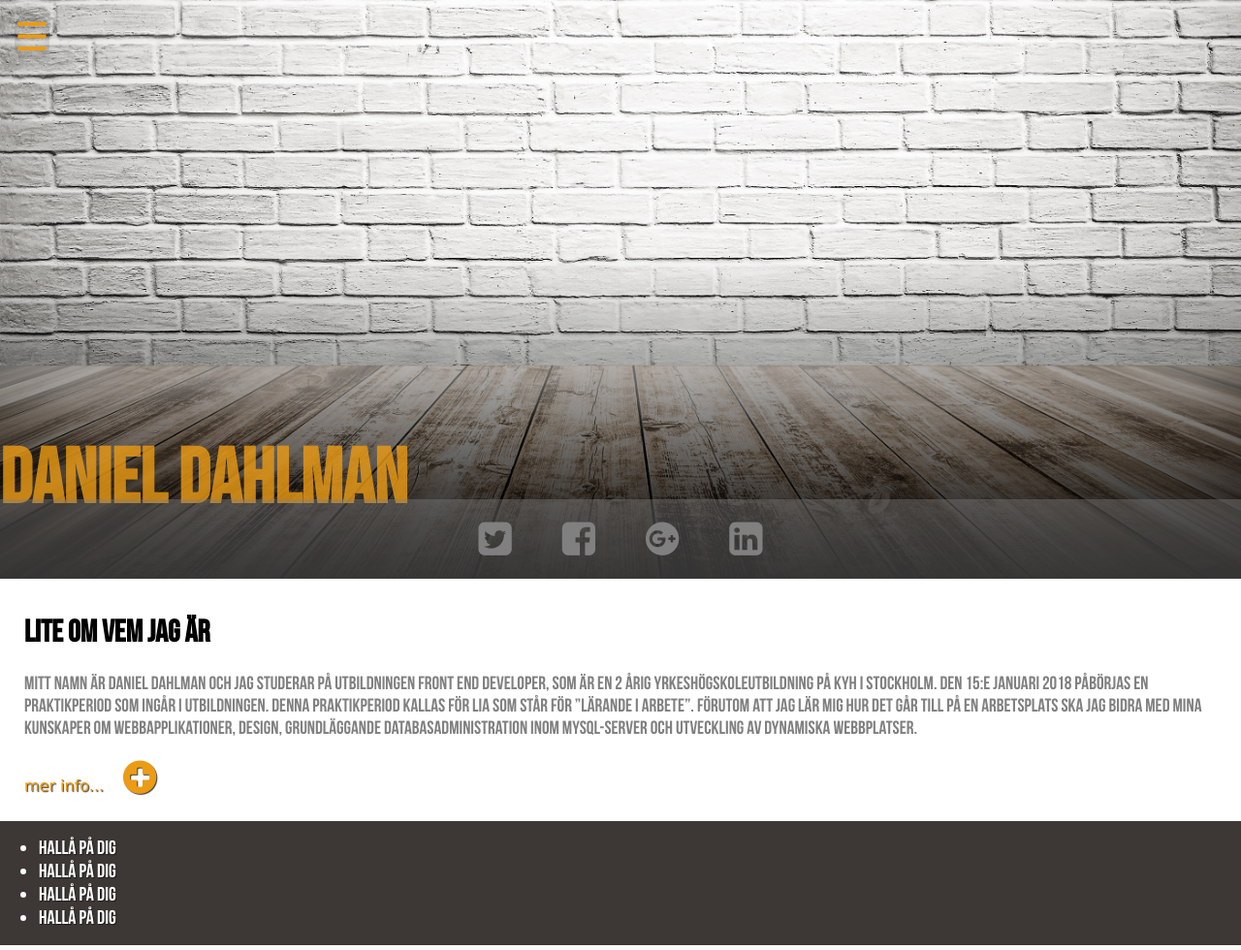
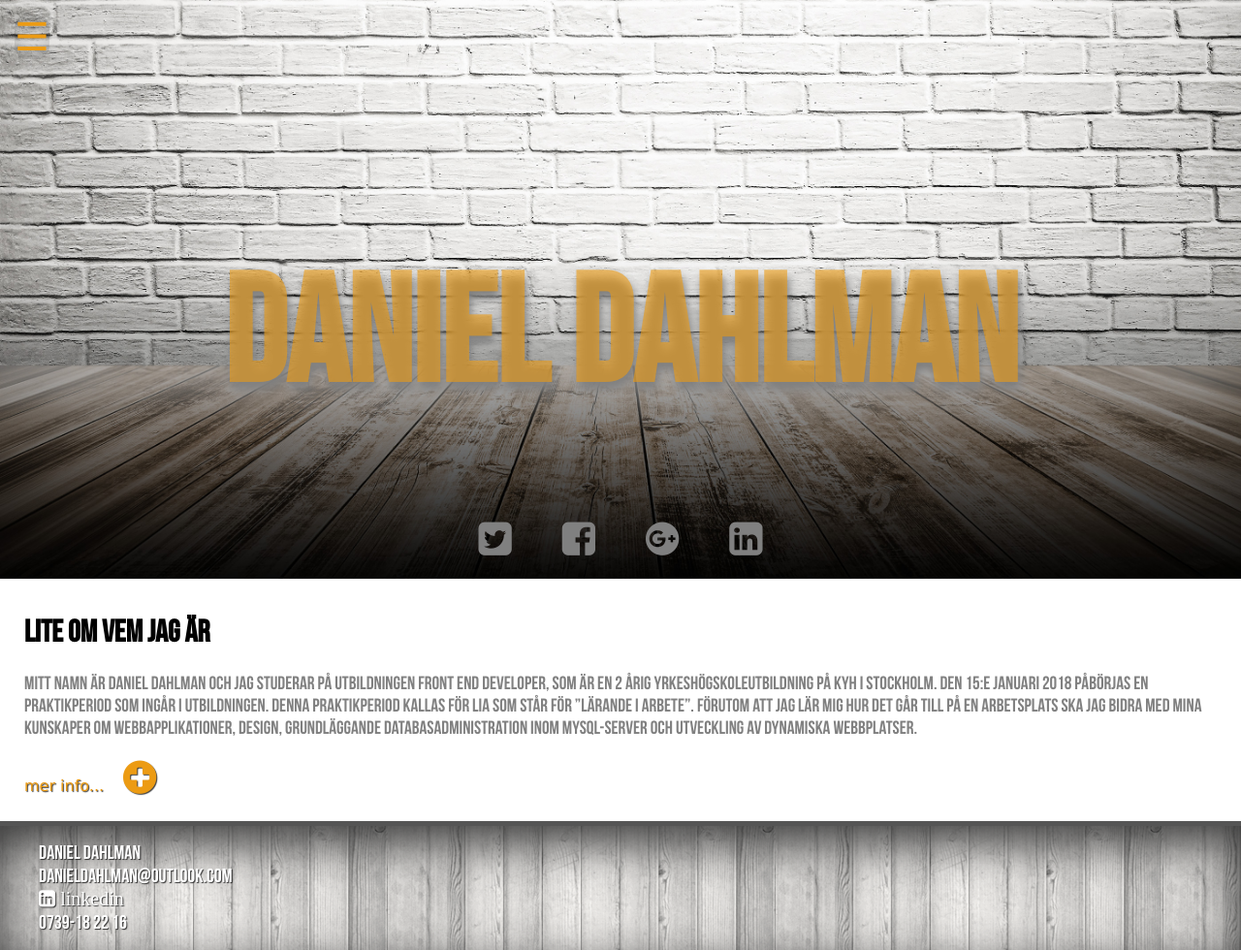
Before and after one commit to ddahlman/individual_project, a PHP site: page /about.html in a window 1280 px wide. Shown: the whole page at 97% size. Run offline with PHP 8.4, Linux system fonts and the light colour scheme.

Commit message:
changed images index and about to darker

```diff
--- a/CSS/myStyle.css
+++ b/CSS/myStyle.css
@@ -241,23 +241,31 @@
 
                                                         .h1-header-about {
                                                             position: absolute;
-                                                            justify-content: center;
-                                                            align-content: center;
-                                                            flex-flow: row wrap;
                                                             display: flex;
-                                                            flex: 1;
+                                                            top: 25%;
                                                         }
 
                                                         .h1-flex-about {
-                                                            font: bold 80px BebasNeue;
-                                                            color: rgba(236, 155, 19, 0.8);
+                                                            font: bold 156px BebasNeue;
+                                                            color: rgba(236, 155, 19, 0.6);
+                                                            text-shadow: 2px 8px 10px #808080;
                                                             flex: 1;
                                                         }
                                                         /*footer---------------------------------------------------------------------------------------------*/
 
                                                         footer {
                                                             flex: 1;
-                                                            background-color: #3d3835;
+                                                            background-image: url('../img/whitewoodBackground.png');
+                                                            color: #fff;
+                                                            border-top: 5px solid #555;
+                                                            box-shadow: 2px 17px 50px #333 inset;
+                                                        }
+
+                                                        footer li {
+                                                            list-style: none;
+                                                        }
+
+                                                        footer li a {
                                                             color: #fff;
                                                         }
                                                         /*flex-grid------------------------------------------------------------------------------------------*/
@@ -298,6 +306,7 @@
                                                             flex-direction: column;
                                                             position: relative;
                                                             justify-content: flex-end;
+                                                            align-items: center;
                                                         }
 
                                                         .flex-col-img2 {
@@ -305,6 +314,7 @@
                                                             flex-direction: column;
                                                             position: relative;
                                                             justify-content: flex-end;
+                                                            align-items: center;
                                                             flex: 1;
                                                         }
 
@@ -344,7 +354,6 @@
 
                                                         .like-block {
                                                             position: absolute;
-                                                            background-color: rgba(128, 128, 128, 0.4);
                                                             width: 100%;
                                                             justify-content: center;
                                                             display: flex;
@@ -464,5 +473,6 @@
                                                             }
                                                             .h1-flex-about {
                                                                 font-size: 50px;
+                                                                padding: 0 30px 23px 67px;
                                                             }
                                                         }
--- a/about.html
+++ b/about.html
@@ -63,10 +63,12 @@
   </div>
   <footer>
     <ul>
-      <li>hallå på dig</li>
-      <li>hallå på dig</li>
-      <li>hallå på dig</li>
-      <li>hallå på dig</li>
+      <li>Daniel Dahlman</li>
+      <li><a href="mailto:danieldahlman@outlook.com">danieldahlman@outlook.com</a></li>
+      <li>
+        <a href="https://se.linkedin.com/in/daniel-dahlman-6bb9438a"><span class="fa fa-linkedin-square"> linkedin</span></a>
+      </li>
+      <li>0739-18 22 16</li>
     </ul>
   </footer>
   <script src="JS/jquery-3.1.1.min.js"></script>
```
Also changed, not shown: index.html (+11 -9 lines), résumé.html (+10 -7 lines).
